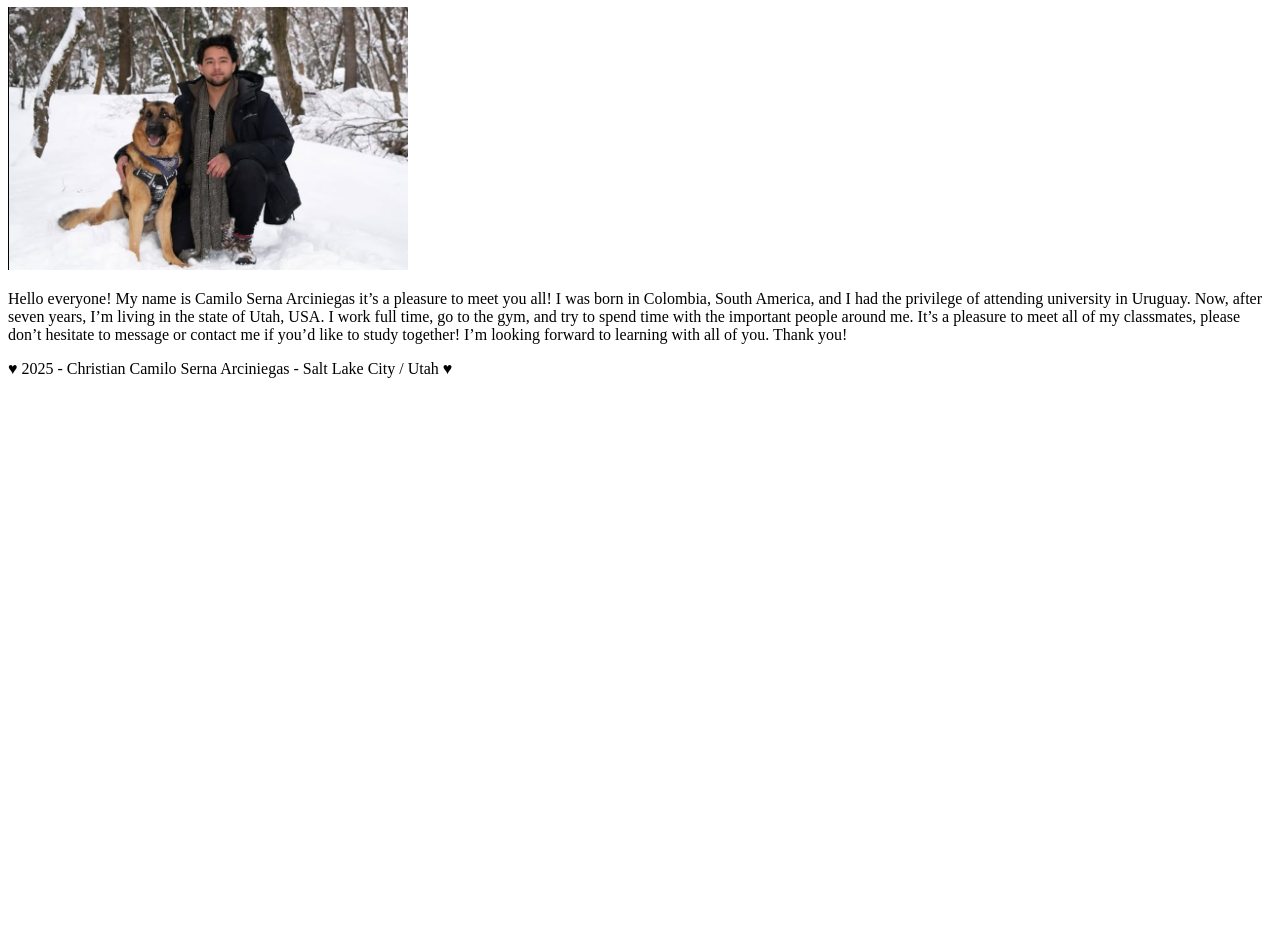
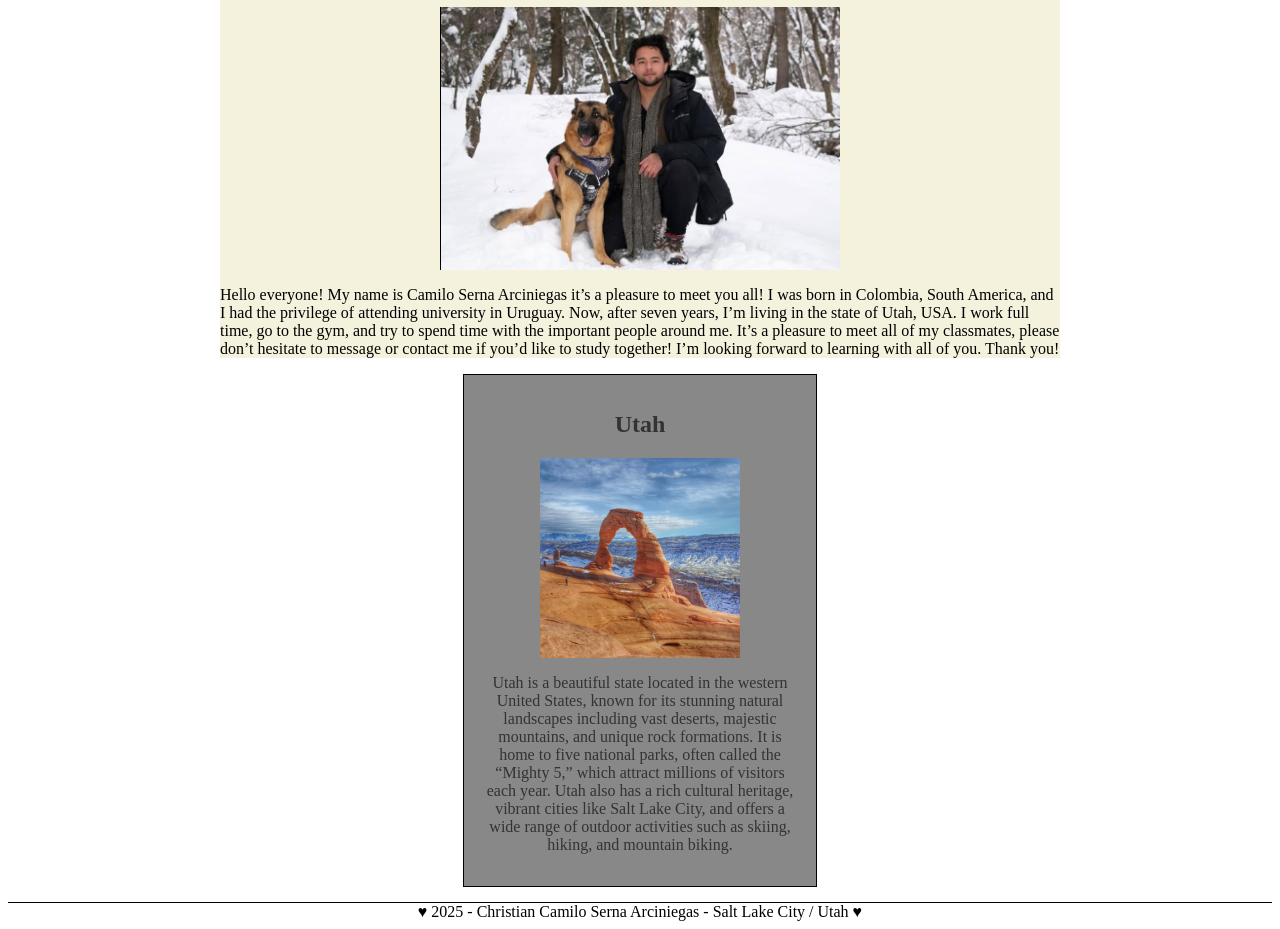
Before and after one commit to Camocros/wdd130, a plain HTML site: page index.html in a window 1280 px wide. Shown: the part 99-1028 px from the top of the page. Before the commit the page ends 800 px from the top, so only its background shows below. Drawn offline with Linux system fonts and the light colour scheme.

Commit message:
new file:   css/styles.css new file:   images/utah.jpg modified:   index.html

```diff
--- /dev/null
+++ b/css/styles.css
@@ -0,0 +1,42 @@
+main {
+  max-width: 840px;
+  margin: 0 auto;
+  background-color: #f4f1dd;
+}
+
+aside {
+  display: block;
+  width: 20rem;
+  border: 1px solid black;
+  padding: 1rem;
+  background-color: #888;
+  color: #333;
+  text-align: center;
+  margin: 0 auto;
+}
+
+main img
+{
+  display: block;
+  margin: 0 auto;
+  height: auto;
+}
+
+aside img {
+  display: block;
+  margin: 0 auto;
+  height: auto;
+  width: 200px;
+  height: auto;
+
+}
+
+p {
+  padding: 0;
+}
+
+footer {
+  margin-top: 15px;
+  border-top: 1px solid #000;
+  text-align: center;
+}
--- a/index.html
+++ b/index.html
@@ -1,9 +1,12 @@
 <!DOCTYPE html>
 <html lang="en-US">
   <head>
-    <meta charset="utf-8">
-    <meta name="viewport" content="width=device-width, initial-scale=1.0">
-    <title> C Camilo Serna Arciniegas | WDD 130</title>
+    <meta charset="utf-8" />
+    <meta name="viewport" content="width=device-width, initial-scale=1.0" />
+    <meta name="description" content="A digital biography that shows who I am right now and will accompany me until I finish my bachelor’s degree. I will be constantly updating it." />
+    <meta name="author" content="C Serna Arciniegas" />
+    <link rel="stylesheet" href="css/styles.css" />
+    <title>C Camilo Serna Arciniegas | WDD 130</title>
   </head>
   <body>
     <header>
@@ -13,17 +16,20 @@
       </nav>
     </header>
     <main>
-    <main>
-  <h1> C Camilo Serna Arciniegas| WDD 130</h1>
-  <img src="images/Profile.jpeg" alt="Hello, my name is Camilo" width="400">
-  <p>Hello everyone!
-My name is Camilo Serna Arciniegas it’s a pleasure to meet you all!
-I was born in Colombia, South America, and I had the privilege of attending university in Uruguay. Now, after seven years, I’m living in the state of Utah, USA.
-I work full time, go to the gym, and try to spend time with the important people around me.
-It’s a pleasure to meet all of my classmates, please don’t hesitate to message or contact me if you’d like to study together!
-I’m looking forward to learning with all of you.
-Thank you!</p>
+      <h1>C Camilo Serna Arciniegas | WDD 130</h1>
+      <img src="images/Profile.jpeg" alt="Hello, my name is Camilo" width="400" />
+      <p>
+        Hello everyone! My name is Camilo Serna Arciniegas it’s a pleasure to meet you all! I was born in Colombia, South America, and I had the privilege of attending university in Uruguay. Now, after seven years, I’m living in the state of Utah, USA.
+        I work full time, go to the gym, and try to spend time with the important people around me. It’s a pleasure to meet all of my classmates, please don’t hesitate to message or contact me if you’d like to study together! I’m looking forward to learning with all of you. Thank you!
+      </p>
     </main>
+    <aside>
+      <h2>Utah</h2>
+      <img src="images/utah.jpg"utah landscape" />
+      <p>
+        Utah is a beautiful state located in the western United States, known for its stunning natural landscapes including vast deserts, majestic mountains, and unique rock formations. It is home to five national parks, often called the “Mighty 5,” which attract millions of visitors each year. Utah also has a rich cultural heritage, vibrant cities like Salt Lake City, and offers a wide range of outdoor activities such as skiing, hiking, and mountain biking.
+      </p>
+    </aside>
     <footer>
       ♥ 2025 - Christian Camilo Serna Arciniegas - Salt Lake City / Utah ♥
     </footer>
```
Also changed, not shown: week02/holygrail.html (added, +10 -0 lines), images/utah.jpg (added). Lines whose indentation alone changed are shown as unchanged.
